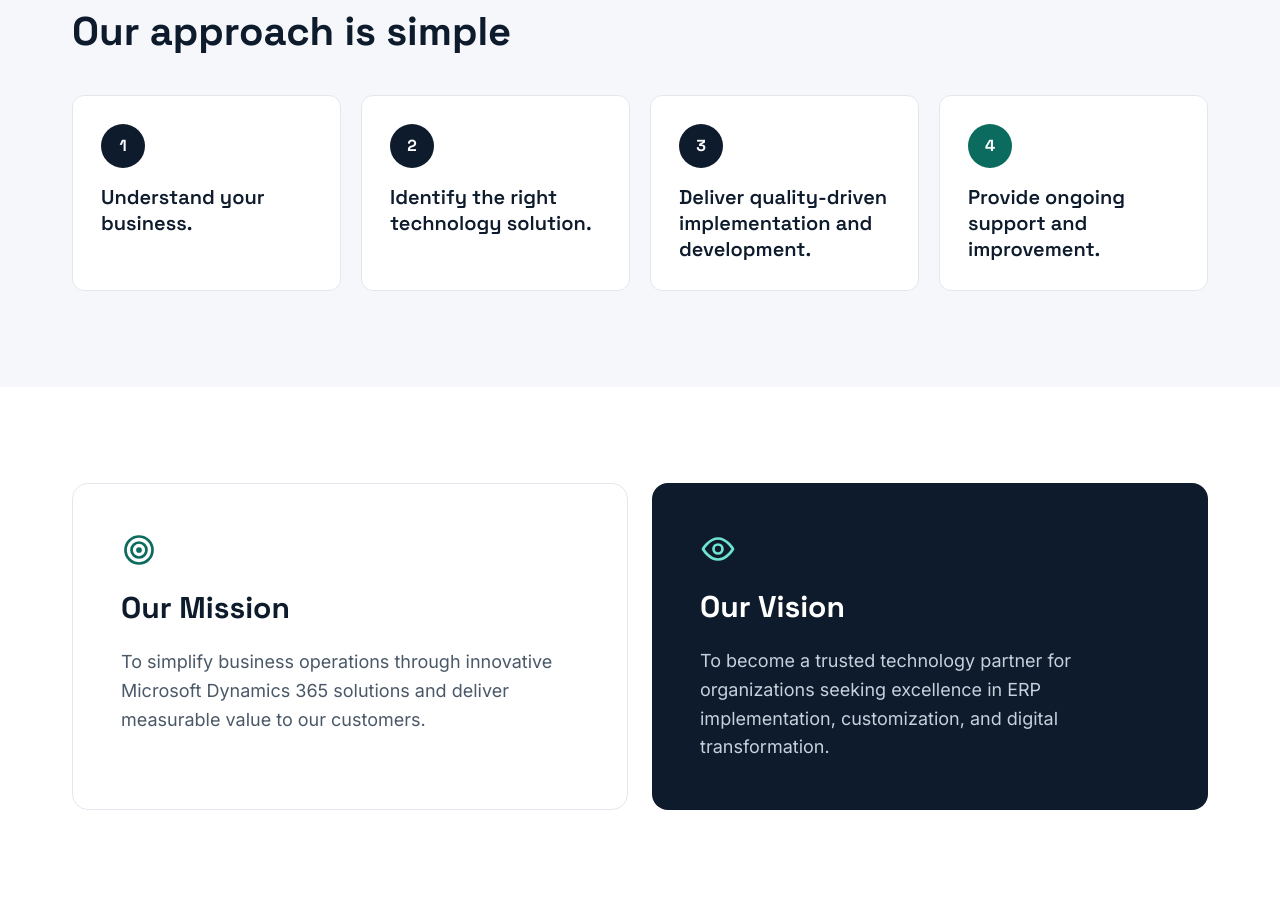
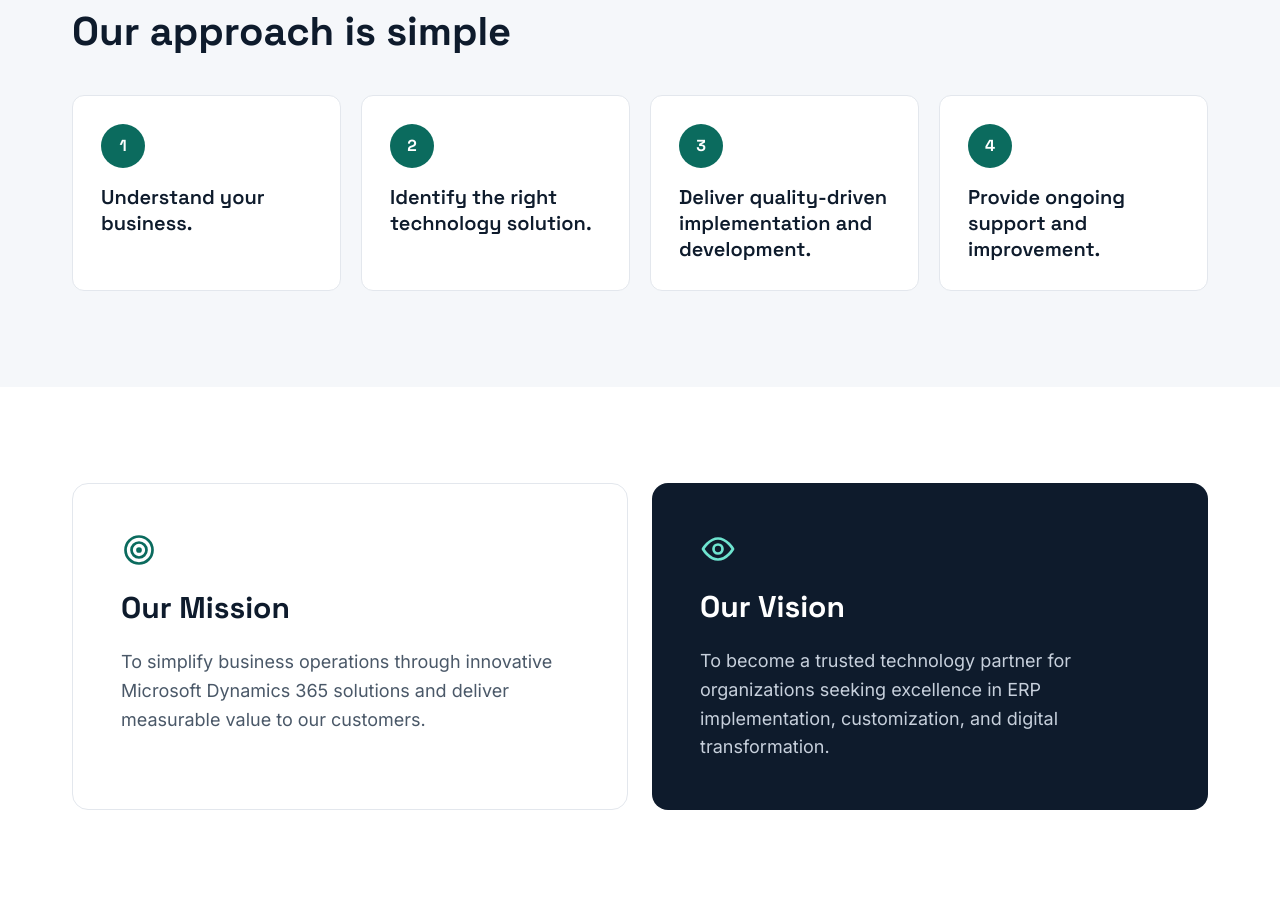
Before and after one commit to unifieddynamics2026/unified-dynamics-website, a plain HTML site: page about.html in a window 1280 px wide. Shown: the part 1007-1911 px from the top of the page. Drawn offline with Linux system fonts and the light colour scheme.

Commit message:
About: make all four approach step numbers green

```diff
--- a/about.html
+++ b/about.html
@@ -73,15 +73,15 @@ a{color:#0B6B5E}a:hover{color:#08493F}
 </div>
 <ol class="grid4" style="list-style: none; margin: 0; padding: 0">
 <li style="background: #FFFFFF; border: 1px solid #E3E7ED; border-radius: 12px; padding: 28px; display: flex; flex-direction: column; gap: 16px">
-<div style="width: 44px; height: 44px; border-radius: 22px; background: #0E1B2C; color: #FFFFFF; display: flex; align-items: center; justify-content: center; font-family: 'Space Grotesk', sans-serif; font-weight: 700">1</div>
+<div style="width: 44px; height: 44px; border-radius: 22px; background: #0B6B5E; color: #FFFFFF; display: flex; align-items: center; justify-content: center; font-family: 'Space Grotesk', sans-serif; font-weight: 700">1</div>
 <div style="font-family: 'Space Grotesk', sans-serif; font-size: 20px; font-weight: 600; line-height: 1.3">Understand your business.</div>
 </li>
 <li style="background: #FFFFFF; border: 1px solid #E3E7ED; border-radius: 12px; padding: 28px; display: flex; flex-direction: column; gap: 16px">
-<div style="width: 44px; height: 44px; border-radius: 22px; background: #0E1B2C; color: #FFFFFF; display: flex; align-items: center; justify-content: center; font-family: 'Space Grotesk', sans-serif; font-weight: 700">2</div>
+<div style="width: 44px; height: 44px; border-radius: 22px; background: #0B6B5E; color: #FFFFFF; display: flex; align-items: center; justify-content: center; font-family: 'Space Grotesk', sans-serif; font-weight: 700">2</div>
 <div style="font-family: 'Space Grotesk', sans-serif; font-size: 20px; font-weight: 600; line-height: 1.3">Identify the right technology solution.</div>
 </li>
 <li style="background: #FFFFFF; border: 1px solid #E3E7ED; border-radius: 12px; padding: 28px; display: flex; flex-direction: column; gap: 16px">
-<div style="width: 44px; height: 44px; border-radius: 22px; background: #0E1B2C; color: #FFFFFF; display: flex; align-items: center; justify-content: center; font-family: 'Space Grotesk', sans-serif; font-weight: 700">3</div>
+<div style="width: 44px; height: 44px; border-radius: 22px; background: #0B6B5E; color: #FFFFFF; display: flex; align-items: center; justify-content: center; font-family: 'Space Grotesk', sans-serif; font-weight: 700">3</div>
 <div style="font-family: 'Space Grotesk', sans-serif; font-size: 20px; font-weight: 600; line-height: 1.3">Deliver quality-driven implementation and development.</div>
 </li>
 <li style="background: #FFFFFF; border: 1px solid #E3E7ED; border-radius: 12px; padding: 28px; display: flex; flex-direction: column; gap: 16px">
```
